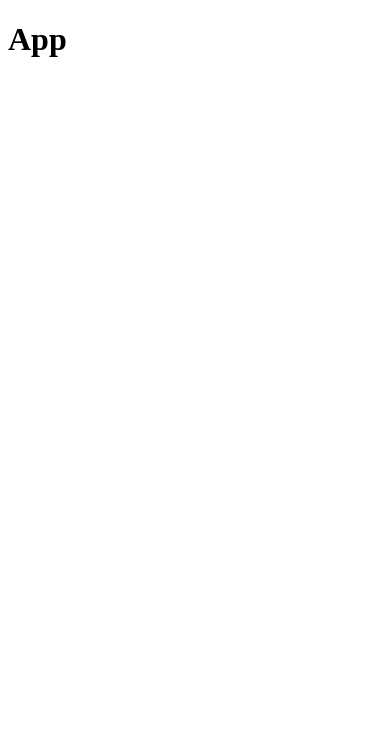
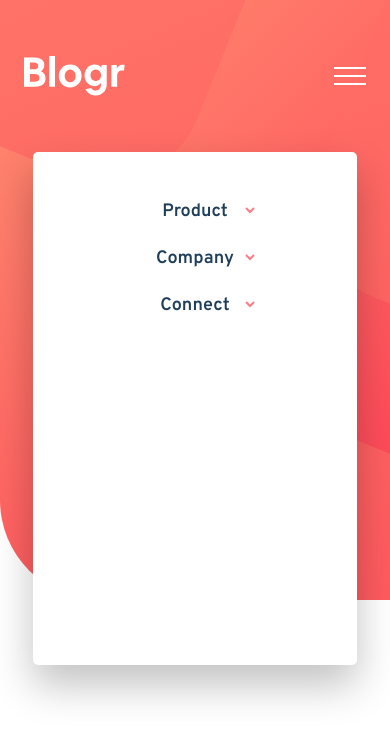
Before and after one commit to AndrioC/blogr-landing-page-challenge, a React (Create React App) app: page / in a window 390 px wide. Shown: the top 740 px of the page. Built offline with nearby package versions, Linux system fonts and the light colour scheme; the HTML template or start-up script is replaced by a standard one.

Commit message:
Menu mobile changes

```diff
--- a/src/App.tsx
+++ b/src/App.tsx
@@ -1,9 +1,14 @@
 import React from 'react';
+import Home from './pages/Home';
+import { GlobalStyle } from './styles/global';
 
 
 const App:React.FC = () => {
   return (
-    <h1>App</h1>
+    <>
+      <Home />
+      <GlobalStyle />
+    </>
   )
 }
 
--- /dev/null
+++ b/src/assets/data/menu.ts
@@ -0,0 +1,50 @@
+const menu = [
+    {
+        id: 1,
+        title: 'Product',
+        submenu: [
+        {
+            id: 1,
+            title: 'About',
+        },
+        {
+            id: 2,
+            title: 'Price'
+        }
+        ],
+    },
+    {
+        id: 2,
+        title: 'Company',
+        submenu: [
+        {
+            id: 1,
+            title: 'About',
+        },
+        {
+            id: 2,
+            title: 'Employees'
+        }
+        ],
+    },
+    {
+        id: 3,
+        title: 'Connect',
+        submenu: [
+        {
+            id: 1,
+            title: 'Contact',
+        },
+        {
+            id: 2,
+            title: 'Newsletter'
+        },
+        {
+            id: 3,
+            title: 'Linkedln'
+        }
+        ],
+    }
+]
+
+export default menu
--- /dev/null
+++ b/src/components/Header/index.tsx
@@ -0,0 +1,99 @@
+import React, { useMemo, useState } from 'react'
+
+import {
+    Container,
+    Content,
+    HeaderContent,
+    Menu,
+    MenuList,
+    SubMenu,
+    AuthSignUp,
+} from './styles'
+
+import logoImg from '../../assets/images/logo.svg'
+import closeIcon from '../../assets/images/icon-close.svg'
+import hamburgerIcon from '../../assets/images/icon-hamburger.svg'
+import iconArrow from '../../assets/images/icon-arrow-dark.svg'
+
+import menu from '../../assets/data/menu'
+
+interface MenuData{
+    id: number;
+    title: string;
+    submenu: {
+        id: number;
+        title: string;
+    }[]
+}
+
+const Header:React.FC = () => {
+
+    const [isOpen, setIsOpen] = useState(false)
+
+    const [selectedId, setSelectedId] = useState(0)
+    const [selectedIndex, setSelectedIndex] = useState(0)
+    const [isSelected, setIsSelected] = useState(false)
+
+    const [menuData, setMenuData] = useState<MenuData[]>([])
+
+    useMemo(() => {
+        setMenuData(menu)
+    }, [])
+
+    function handleMenu(){
+        setIsOpen(!isOpen)
+    }
+
+    function handleSubMenu(id: number, index: number){
+        setSelectedId(id)
+        setSelectedIndex(index)
+        setIsSelected(!isSelected)
+    }
+
+    return (
+        <Container>
+            <Content>
+
+                <HeaderContent isOpen={isOpen}>
+                    <img src={logoImg} alt="logo"/>
+                    <button onClick={handleMenu}>
+                        <img className={'hamburger-menu'} src={hamburgerIcon} alt="hamburger-menu"/>
+                        <img className={'close-menu'} src={closeIcon} alt="close-menu"/>
+                    </button>
+                </HeaderContent>
+
+                <Menu>
+                    <MenuList isOpen={isOpen}  isSelected={isSelected} selectedId={selectedId} indexItem={selectedIndex}>
+                        <ul>
+                            {menuData.map((item, index) => (
+                                <>
+                                <li key={item.id} className={'first-list'}>
+                                    <span className={`text${(index + 1 === selectedId && isSelected) ? "-opacity" : ""}`}>{item.title}</span>
+                                    <button onClick={() => handleSubMenu(item.id, index)} key={item.id}>
+                                        <img src={iconArrow} alt="icon-arrow" className={`image${(index + 1 === selectedId && isSelected) ? "-active" : ""}`}/>
+                                    </button>
+                                </li>
+                                <SubMenu key={Math.random()} isSelected={isSelected} selectedId={selectedId} indexItem={index}>
+                                    {item.submenu.map(sub => (
+                                        <li key={sub.id}>
+                                            <a href="#about">{sub.title}</a>
+                                        </li>
+                                    ))}
+                                </SubMenu>
+                                </>
+                            ))}
+                        </ul>
+                    </MenuList>
+
+                    <AuthSignUp>
+
+                    </AuthSignUp>
+                </Menu>
+
+            </Content>
+
+        </Container>
+    )
+}
+
+export default Header
--- /dev/null
+++ b/src/components/Header/styles.ts
@@ -0,0 +1,201 @@
+import styled from 'styled-components'
+
+import imgBg from '../../assets/images/bg-pattern-intro.svg'
+
+interface HeaderContentProps{
+    isOpen: boolean;
+}
+
+interface MenuListProps{
+    isOpen: boolean;
+    isSelected: boolean;
+    selectedId: number;
+    indexItem: number;
+}
+
+interface SubMenuListProps{
+    isSelected: boolean;
+    selectedId: number;
+    indexItem: number;
+}
+
+export const Container = styled.header`
+    background: url(${imgBg}), linear-gradient(135deg, #FF8F71 0%, #FF3E55 100%);
+    background-position: 50%;
+    border-radius: 0px 0px 0px 100px;
+    height: 600px;
+`;
+
+export const Content = styled.div`
+    display: flex;
+    flex-direction: column;
+    justify-content: center;
+    align-items: center;
+`;
+
+export const HeaderContent = styled.div<HeaderContentProps>`
+    width: 100%;
+    display: flex;
+    align-items: center;
+    justify-content: space-between;
+    padding: 56px 24px;
+
+    img {
+        cursor: pointer;
+    }
+
+    button {
+        display: none;
+    }
+
+    /* Mobile and Tablet */
+    @media (max-width: 900px){
+
+        .hamburger-menu{
+            display: ${props => props.isOpen ? 'none' : 'block'};
+            transition: filter .3s;
+
+            &:hover{
+                filter: brightness(0.72);
+            }
+
+        }
+
+        .close-menu {
+            display: ${props => props.isOpen ? 'block' : 'none'};
+
+            &:hover{
+                filter: brightness(0.72);
+            }
+
+        }
+
+        button {
+            background: transparent;
+            border: none;
+            display: block;
+
+            &:focus{
+                outline: none;
+            }
+        }
+    }
+
+`;
+
+export const Menu = styled.div`
+    display: flex;
+    justify-content: center;
+    background: var(--white);
+    width: 324px;
+    height: 513px;
+    border-radius: 5px;
+    box-shadow: 0px 20px 40px rgba(0, 0, 0, 0.243444);
+`;
+
+export const MenuList = styled.div<MenuListProps>`
+
+    @media(max-width: 900px){
+        margin-top: 24px;
+
+        ul{
+            li {
+                list-style: none;
+                display: flex;
+                align-items: center;
+                justify-content: center;
+                position: relative;
+                margin-top: 24px;
+
+                span {
+                    display: inline;
+                    font-family: 'Overpass';
+                    font-weight: 600;
+                    font-size: 18px;
+                    color: var(--blue-400);
+                }
+
+                button {
+                    background: transparent;
+                    border: none;
+                    margin-top: -9px;
+
+
+                    img {
+                        position: absolute;
+                        right: ${props => props.isSelected  ? 79 : -21}px;
+                        transform: ${props => props.isSelected && (props.selectedId === props.indexItem + 1) ? 'rotate(180deg)' : 'rotate(0deg)'};
+                        cursor: pointer;
+                    }
+                }
+
+                .image-active{
+                    transition: transform .2s;
+                    transform: rotate(180deg);
+                }
+
+                .image{
+                    transition: transform .2s;
+                    transform: rotate(0deg);
+                }
+
+                .text-opacity {
+                    opacity: 0.75;
+                }
+
+                .text {
+                    opacity: 1;
+                }
+
+                & + li {
+                    margin-top: 24px;
+                }
+
+            }
+
+
+        }
+    }
+
+`;
+
+export const SubMenu = styled.div<SubMenuListProps>`
+    display: flex;
+    align-items: center;
+    transition: display 0.9s;
+    background: red;
+    display: ${props => props.isSelected && (props.selectedId === props.indexItem + 1) ? 'block' : 'none'};
+
+    @media(max-width: 900px){
+        width: 276px;
+        height: 150px;
+        background: red;
+        border-radius: 5px;
+        background: var(--gray-50);
+
+        li {
+            display: flex;
+            a {
+                color: black;
+                text-decoration: none;
+                font-size: 16px;
+                font-weight: 800;
+                color: var(--blue-400);
+                transition: filter .3s;
+
+                &:hover{
+                    filter: brightness(0.33);
+                }
+            }
+
+
+
+
+        }
+    }
+`;
+
+export const AuthSignUp = styled.div`
+
+
+`;
--- /dev/null
+++ b/src/pages/Home/index.tsx
@@ -0,0 +1,16 @@
+import React from 'react'
+import Header from '../../components/Header'
+
+import {
+    Container,
+} from './styles'
+
+const Home:React.FC = () => {
+    return (
+        <Container>
+            <Header />
+        </Container>
+    )
+}
+
+export default Home
--- /dev/null
+++ b/src/pages/Home/styles.ts
@@ -0,0 +1,6 @@
+import styled from 'styled-components'
+
+export const Container = styled.div`
+
+
+`;
--- a/src/styles/global.ts
+++ b/src/styles/global.ts
@@ -10,11 +10,14 @@ export const GlobalStyle = createGlobalStyle`
 
         --blue-100: #3f4164;
         --blue-300: #1f3f5b;
+        --blue-400: #1f3e5a;
         --blue-500: #2c2d3f;
         --blue-900: #25252d;
+        --blue-950: #2d2e40;
 
         --white: #ffffff;
 
+        --gray-50: #ececec;
         --gray-100: #c8c8cb;
         --gray-300: #4b5862;
     }
```
